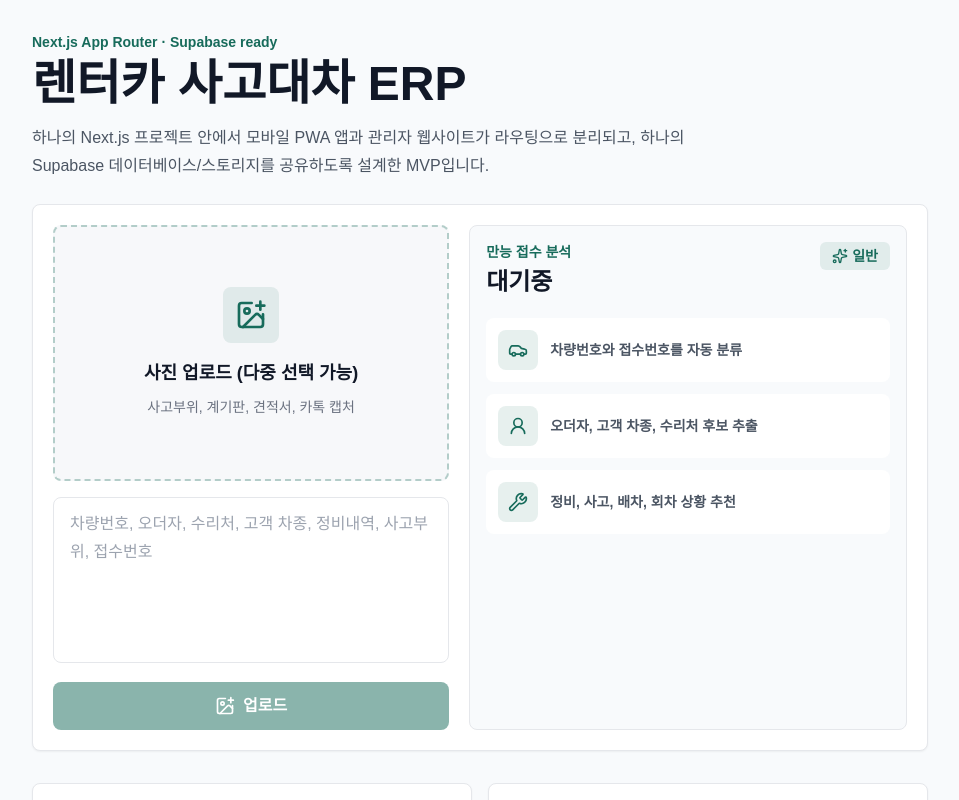
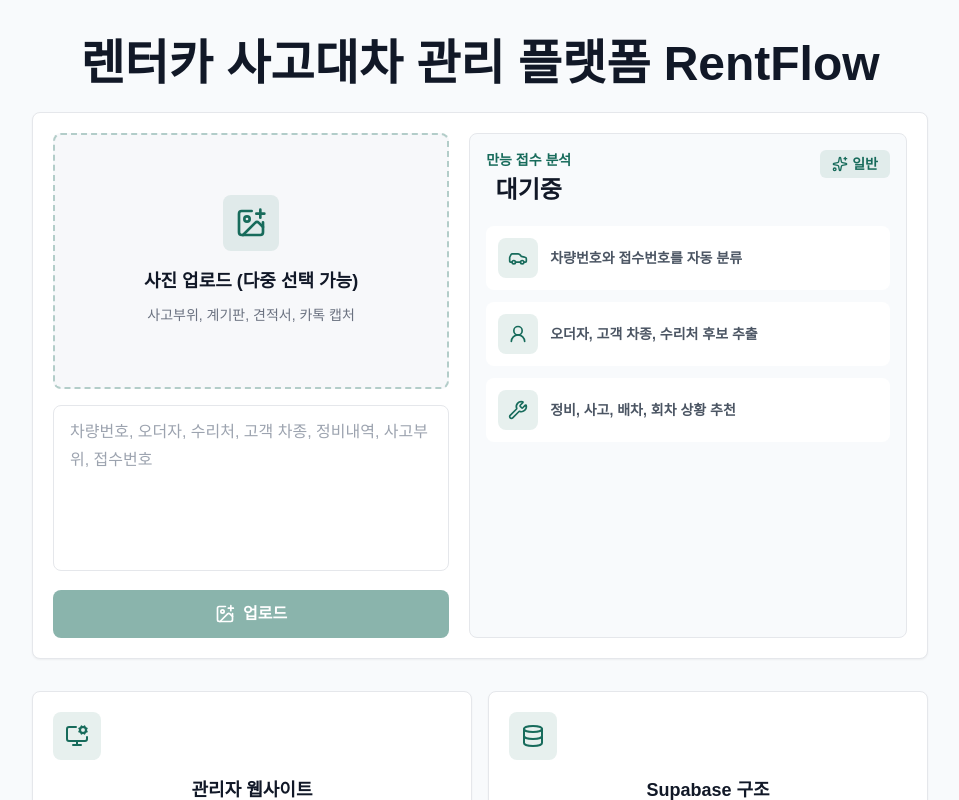
Before and after one commit to djfjjd/rentflow, a Next.js app: page / in a window 1280 px wide. Shown: the top 800 px of the page, without its empty margins (160-1119 px from the left). Built offline with nearby package versions, Linux system fonts and the light colour scheme.

Commit message:
docs: 메인 페이지 문구를 RentFlow 플랫폼 명칭으로 통합 및 중앙 정렬

```diff
--- a/app/page.tsx
+++ b/app/page.tsx
@@ -5,13 +5,8 @@
 export default function Home() {
   return (
     <main className="min-h-screen bg-slate-50 px-4 py-8">
-      <section className="mx-auto max-w-4xl">
-        <p className="text-sm font-bold text-primary">Next.js App Router · Supabase ready</p>
-        <h1 className="mt-2 text-3xl font-black text-ink sm:text-5xl">렌터카 사고대차 ERP</h1>
-        <p className="mt-4 max-w-2xl text-base leading-7 text-gray-600">
-          하나의 Next.js 프로젝트 안에서 모바일 PWA 앱과 관리자 웹사이트가 라우팅으로 분리되고,
-          하나의 Supabase 데이터베이스/스토리지를 공유하도록 설계한 MVP입니다.
-        </p>
+      <section className="mx-auto max-w-4xl text-center">
+        <h1 className="mt-2 text-3xl font-black text-ink sm:text-5xl">렌터카 사고대차 관리 플랫폼 RentFlow</h1>
         <UniversalAiIntake />
         <div className="mt-8 grid gap-4 sm:grid-cols-2">
           <GatewayCard href="/admin/dashboard" icon={MonitorCog} title="관리자 웹사이트" body="차량, 배차, 회차, 예약, 정비, 서류 관리" />
```
